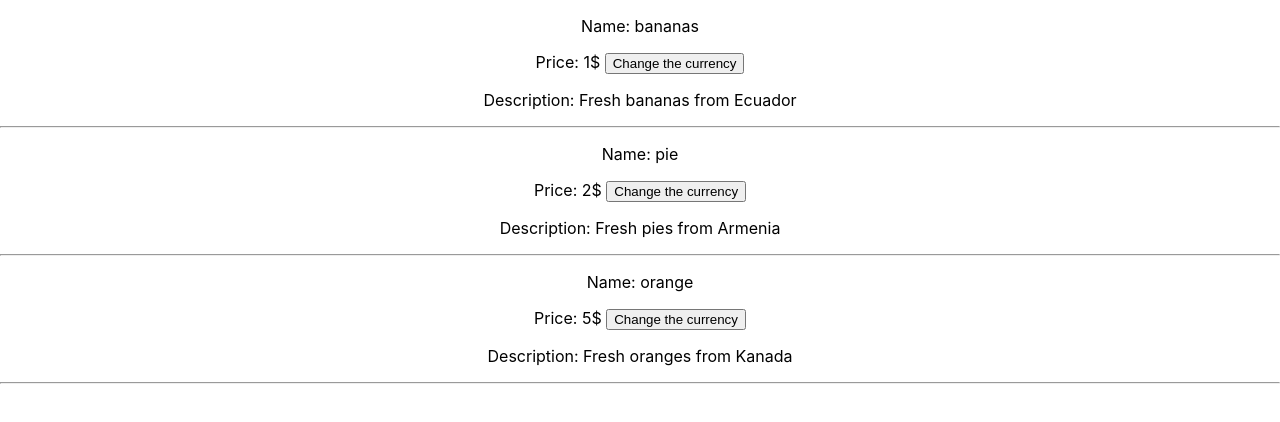
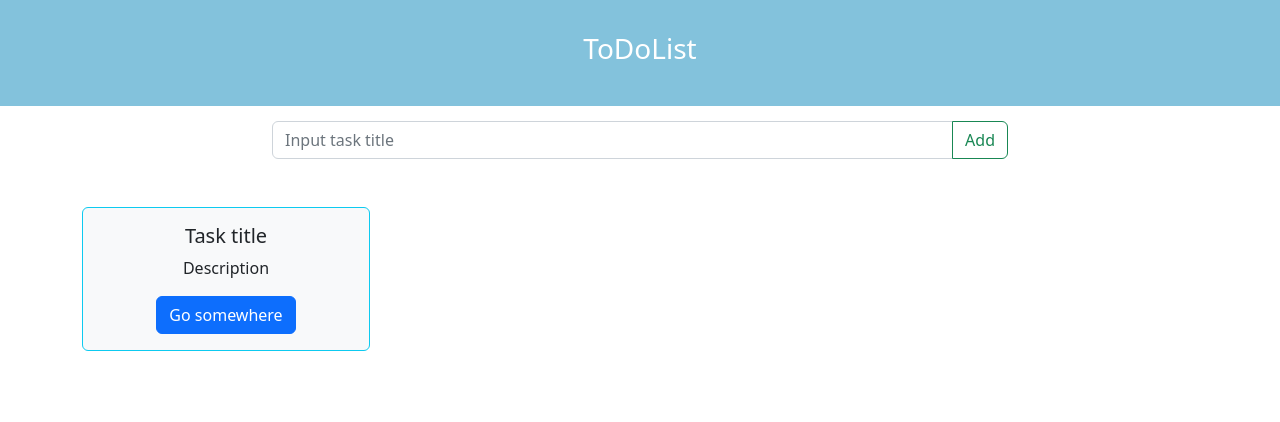
Before and after one commit to sirarpivardapetyan/todo-list, a React (Create React App) app: page / in a window 1280 px wide. Shown: the top 422 px of the page. Built offline with nearby package versions, Linux system fonts and the light colour scheme.

Commit message:
lesson64 by change

```diff
--- a/package.json
+++ b/package.json
@@ -6,7 +6,9 @@
     "@testing-library/jest-dom": "^5.16.5",
     "@testing-library/react": "^13.4.0",
     "@testing-library/user-event": "^13.5.0",
+    "bootstrap": "^5.2.3",
     "react": "^18.2.0",
+    "react-bootstrap": "^2.7.2",
     "react-dom": "^18.2.0",
     "react-scripts": "5.0.1",
     "web-vitals": "^2.1.4"
--- a/src/App.css
+++ b/src/App.css
@@ -1,5 +1,6 @@
 .App {
   text-align: center;
+  margin: 0 auto;
 }
 
 .App-logo {
@@ -14,14 +15,15 @@
 }
 
 .App-header {
-  background-color: #282c34;
-  min-height: 100vh;
+  background-color: rgba(101, 179, 212, 0.8);
+
   display: flex;
-  flex-direction: column;
+
   align-items: center;
   justify-content: center;
-  font-size: calc(10px + 2vmin);
+  /* font-size: calc(10px + 2vmin); */
   color: white;
+  margin-bottom: 15px;
 }
 
 .App-link {
--- a/src/App.js
+++ b/src/App.js
@@ -1,43 +1,26 @@
 import React from "react";
+import "bootstrap/dist/css/bootstrap.min.css";
 import "./App.css";
-import Product from "./components/Product";
-import { Component } from "react";
 
-class App extends Component {
-  state = {
-    products: [
-      {
-        name: "bananas",
-        price: "1",
-        description: "Fresh bananas from Ecuador",
-      },
-      {
-        name: "pie",
-        price: "2",
-        description: "Fresh pies from Armenia",
-      },
-      {
-        name: "orange",
-        price: "5",
-        description: "Fresh oranges from Kanada",
-      },
-    ],
-  };
+import Todo from "./components/Todo";
 
-  render() {
-    const productComponents = this.state.products.map((product) => {
-      return (
-        <Product
-          key={product.name}
-          name={product.name}
-          price={product.price}
-          description={product.description}
-        />
-      );
-    });
 
-    return <div className="App">{productComponents}</div>;
-  }
-}
+
+const App = () => {
+  return (
+    <div className="App">
+      <header className="p-3 App-header" bg="success" text="white">
+        <div class="title d-flex justify-content-center align-items-center">
+          <h3 className="p-3">ToDoList</h3>
+        </div>
+        </header>
+        <main >
+        <Todo/>
+
+
+        </main>
+    </div>
+  );
+};
 
 export default App;
--- a/src/components/Description.jsx
+++ /dev/null
@@ -1,10 +0,0 @@
-import { Component } from "react";
-
-class Description extends Component {
-  render() {
-    const { text } = this.props;
-    return <p>Description: {text}</p>;
-  }
-}
-
-export default Description;
--- a/src/components/Name.jsx
+++ /dev/null
@@ -1,10 +0,0 @@
-import { Component } from "react";
-
-class Name extends Component {
-  render() {
-    const { text } = this.props;
-    return <p>Name: {text}</p>;
-  }
-}
-
-export default Name;
--- a/src/components/Price.jsx
+++ /dev/null
@@ -1,35 +0,0 @@
-import { Component } from "react";
-
-class Price extends Component {
-  constructor(props) {
-    super(props);
-    this.state = {
-      price: `${props.text}$`,
-      exchangeRate: 392,
-    };
-  }
-
-  changeCurrency = () => {
-    const { price, exchangeRate } = this.state;
-    let changedPrice;
-    if (price.endsWith("$")) {
-      changedPrice = parseFloat(price) * exchangeRate + "֏";
-    } else {
-      changedPrice = parseFloat(price) / exchangeRate + "$";
-    }
-    this.setState({
-      price: changedPrice,
-    });
-  };
-
-  render() {
-    return (
-      <>
-        <span>Price: {this.state.price} </span>
-        <button onClick={this.changeCurrency}>Change the currency</button>
-      </>
-    );
-  }
-}
-
-export default Price;
--- a/src/components/Product.jsx
+++ /dev/null
@@ -1,20 +0,0 @@
-import { Component } from "react";
-import Price from "./Price";
-import Name from "./Name";
-import Description from "./Description";
-
-class Product extends Component {
-  render() {
-    const { name, price, description } = this.props;
-    return (
-      <div>
-        <Name text={name} />
-        <Price text={price} />
-        <Description text={description} />
-        <hr />
-      </div>
-    );
-  }
-}
-
-export default Product;
--- /dev/null
+++ b/src/components/Todo.jsx
@@ -0,0 +1,41 @@
+import { Component } from "react";
+import { Container, Row, Col, InputGroup, Form, Button, Card } from "react-bootstrap";
+
+class Todo extends Component {
+
+state = {
+  tasks: [],
+
+}
+  render() {
+    return (
+      <Container>
+        <Row className="justify-content-center">
+          <Col xs="12" sm="10" md="8">
+            <InputGroup>
+              <Form.Control placeholder="Input task title" />
+              <Button variant="btn btn-outline-success">Add</Button>
+            </InputGroup>
+          </Col>
+        </Row>
+        <Row>
+          <Col>
+            <Card
+              bg="light"
+              border="info"
+              className="mt-5"
+              style={{ maxWidth: "18rem" }} >
+              <Card.Body>
+                <Card.Title>Task title</Card.Title>
+                <Card.Text>Description</Card.Text>
+                <Button variant="primary">Go somewhere</Button>
+              </Card.Body>
+            </Card>
+          </Col>
+        </Row>
+      </Container>
+    );
+  }
+}
+
+export default Todo;
--- a/src/index.css
+++ b/src/index.css
@@ -6,8 +6,3 @@ body {
   -webkit-font-smoothing: antialiased;
   -moz-osx-font-smoothing: grayscale;
 }
-
-code {
-  font-family: source-code-pro, Menlo, Monaco, Consolas, 'Courier New',
-    monospace;
-}
```
Also changed, not shown: src/components/Header.jsx (added, +16 -0 lines), src/logo.svg (deleted), 1 other file (tests, documents, lock files or other folders).
